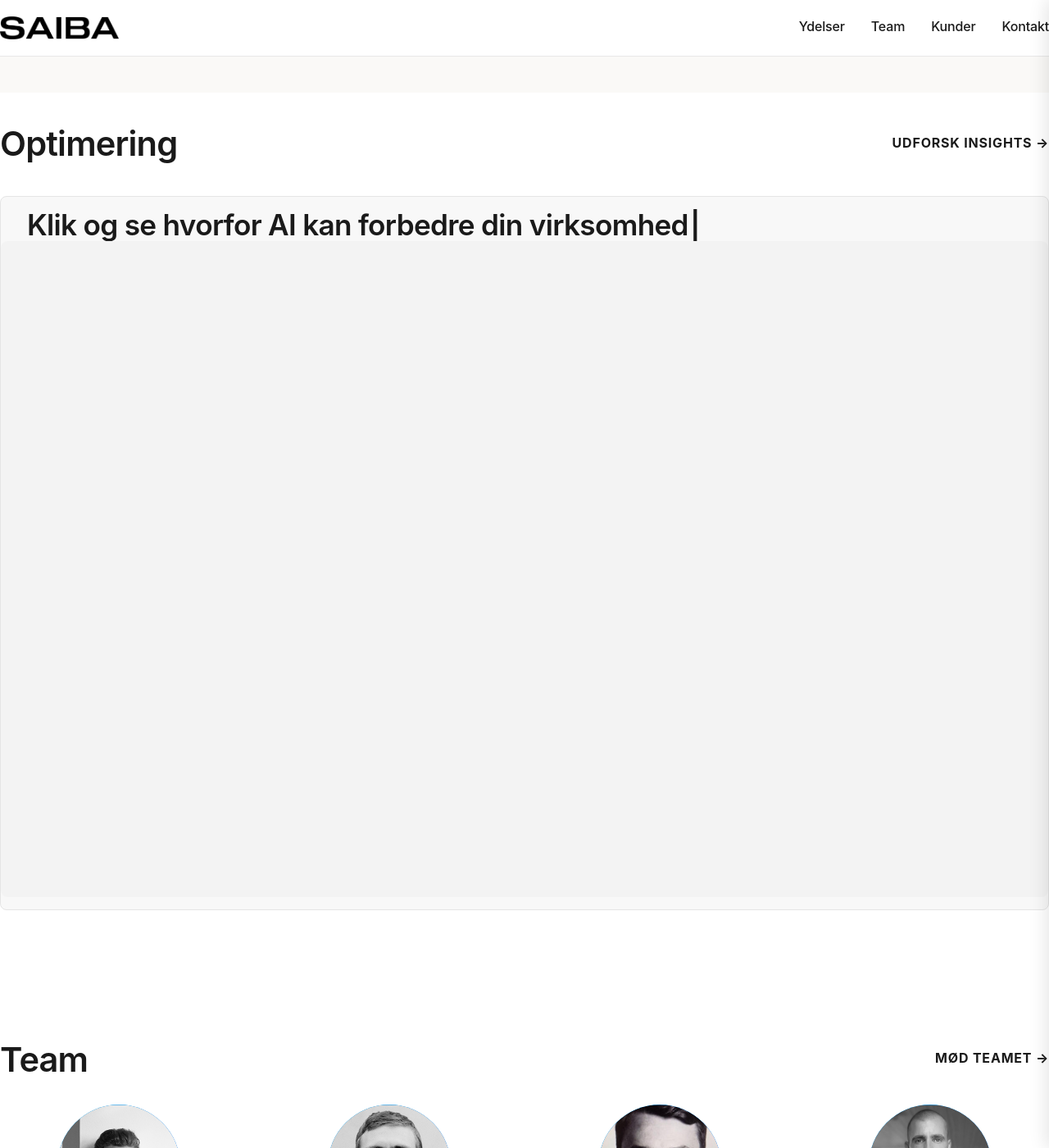
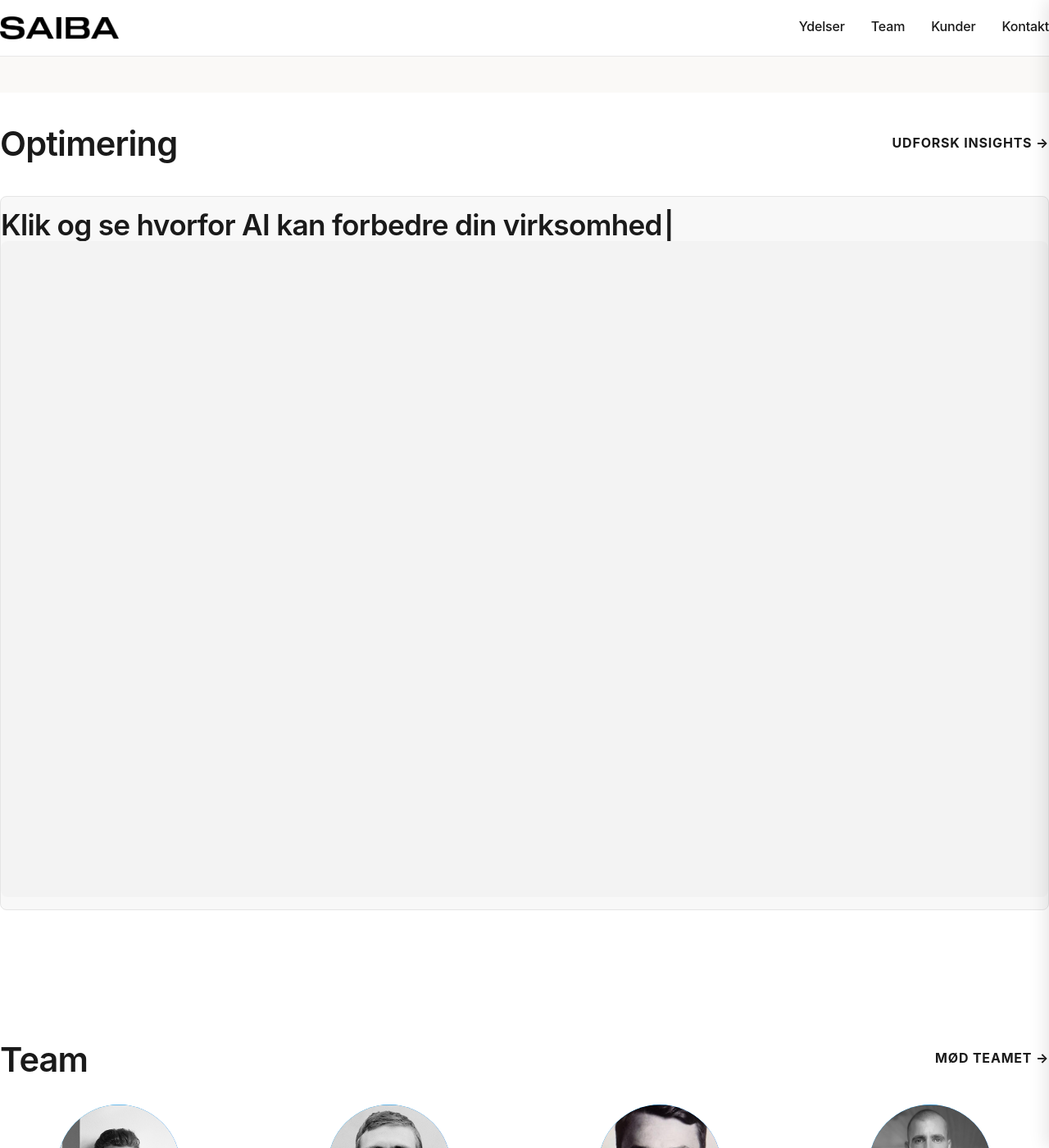
Before and after one commit to b4ltasar/saibaweb, a Jekyll site: the page built from index.html, in a window 1280 px wide and 1400 px high, scrolled down 1171 px. Shown: the whole window at 82% size. Built offline with Jekyll 4.4.1, drawn with Linux system fonts in a browser that asks for light colours.

Commit message:
Fix AI facts text alignment and responsive padding: Text now aligned with Optimering heading, mobile CSS maintains 16px padding

```diff
--- a/assets/css/main.css
+++ b/assets/css/main.css
@@ -776,7 +776,7 @@ body {
   width: 0;
   opacity: 0;
   transition: width 2.5s ease, opacity 0.3s ease;
-  padding: 0 32px;
+  padding: 0;
 }
 
 .ai-facts-title.typewriter-active {
@@ -1381,7 +1381,7 @@ body {
     flex-direction: column;
     align-items: flex-start;
     gap: 20px;
-    padding: 0;
+    padding: 0 16px;
   }
 
   .services-grid {
@@ -1414,7 +1414,7 @@ body {
   }
 
   .ai-facts-container {
-    padding: 0;
+    padding: 0 16px;
   }
 
   .interactive-area {
```
